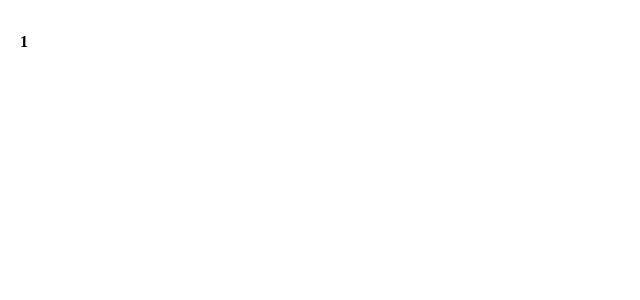
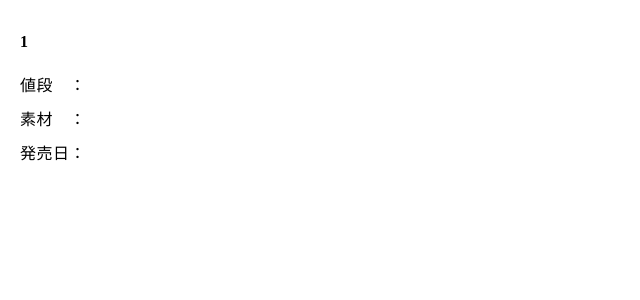
Before and after one commit to akiratokiari/tokiari-pim, a Next.js app: page /brand/tokiari/product/1 in a window 1280 px wide. Shown: the top 300 px of the page, without its empty margins (0-640 px from the left). Built offline with nearby package versions, Linux system fonts and the light colour scheme.

Commit message:
詳細のデザイン修正

```diff
--- a/app/brand/tokiari/product/[id]/page.tsx
+++ b/app/brand/tokiari/product/[id]/page.tsx
@@ -15,15 +15,17 @@ const Page: FC<Props> = async ({ params }) => {
   return (
     <div className={style.body}>
       <div className={style.series}>{decodeURI(params.id)}</div>
+      <div className={style.infoWrapper}>
+        <div>値段　：{product?.model[0].sellingPrice}</div>
+        <div>素材　：{product?.model[0].material}</div>
+        <div>発売日：{product?.model[0].salesStartedAt}</div>
+      </div>
       <div className={style.modelWrapper}>
         {product?.model?.map((m) => {
           return (
             <div className={style.model}>
               <div>モデル：{m.modelNumber}</div>
               <div>サイズ：{m.size}</div>
-              <div>値段　：{m.sellingPrice}</div>
-              <div>素材　：{m.material}</div>
-              <div>発売日：{m.salesStartedAt}</div>
             </div>
           )
         })}
--- a/app/brand/tokiari/product/[id]/style.module.css
+++ b/app/brand/tokiari/product/[id]/style.module.css
@@ -7,10 +7,18 @@
   font-weight: bold;
 }
 
+.infoWrapper {
+  display: flex;
+  flex-direction: column;
+  gap: 10px;
+  padding: 0px 10px 20px 10px;
+}
+
 .modelWrapper {
   display: flex;
   flex-direction: column;
   gap: 10px;
+  padding-left: 10px;
 }
 
 .model {
```
